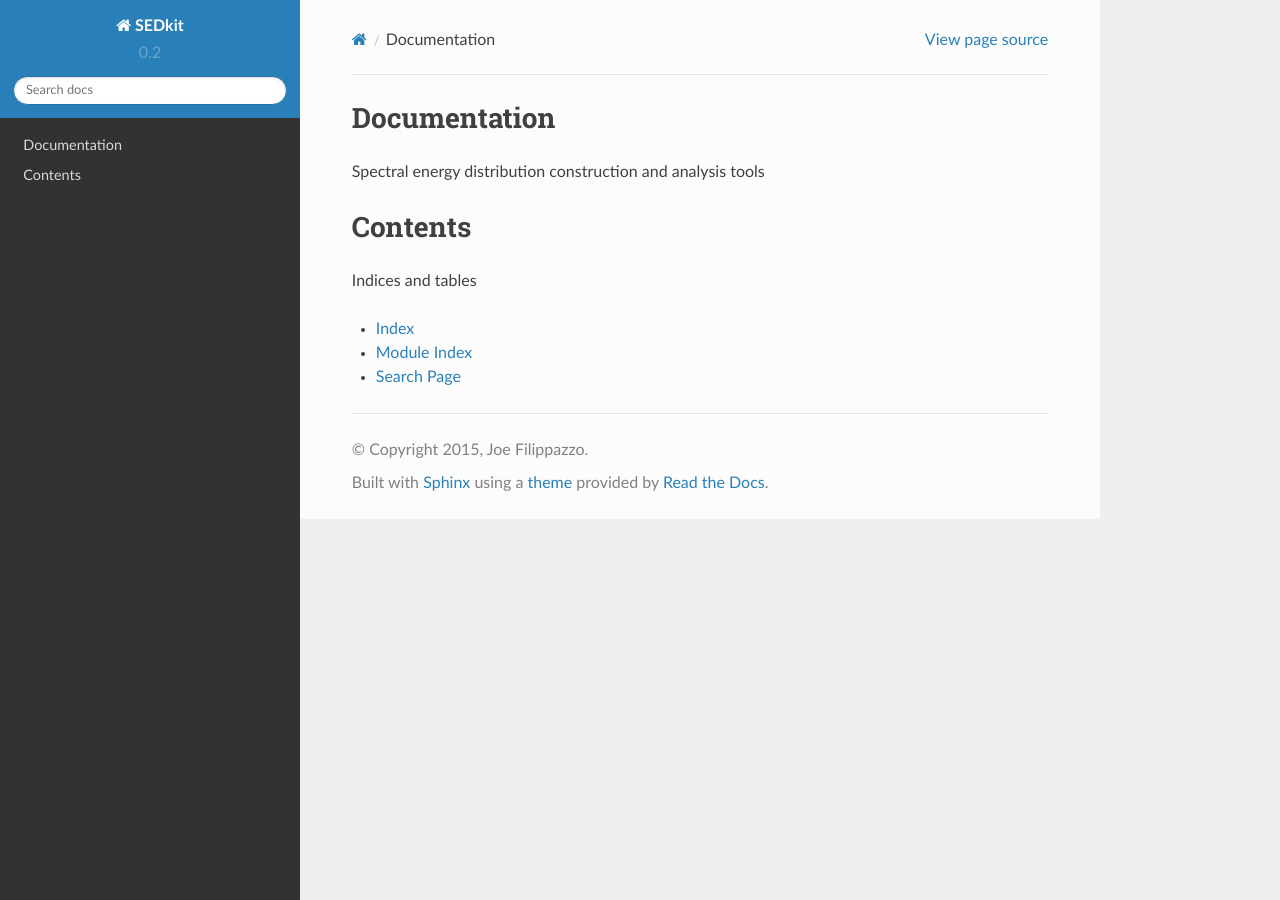
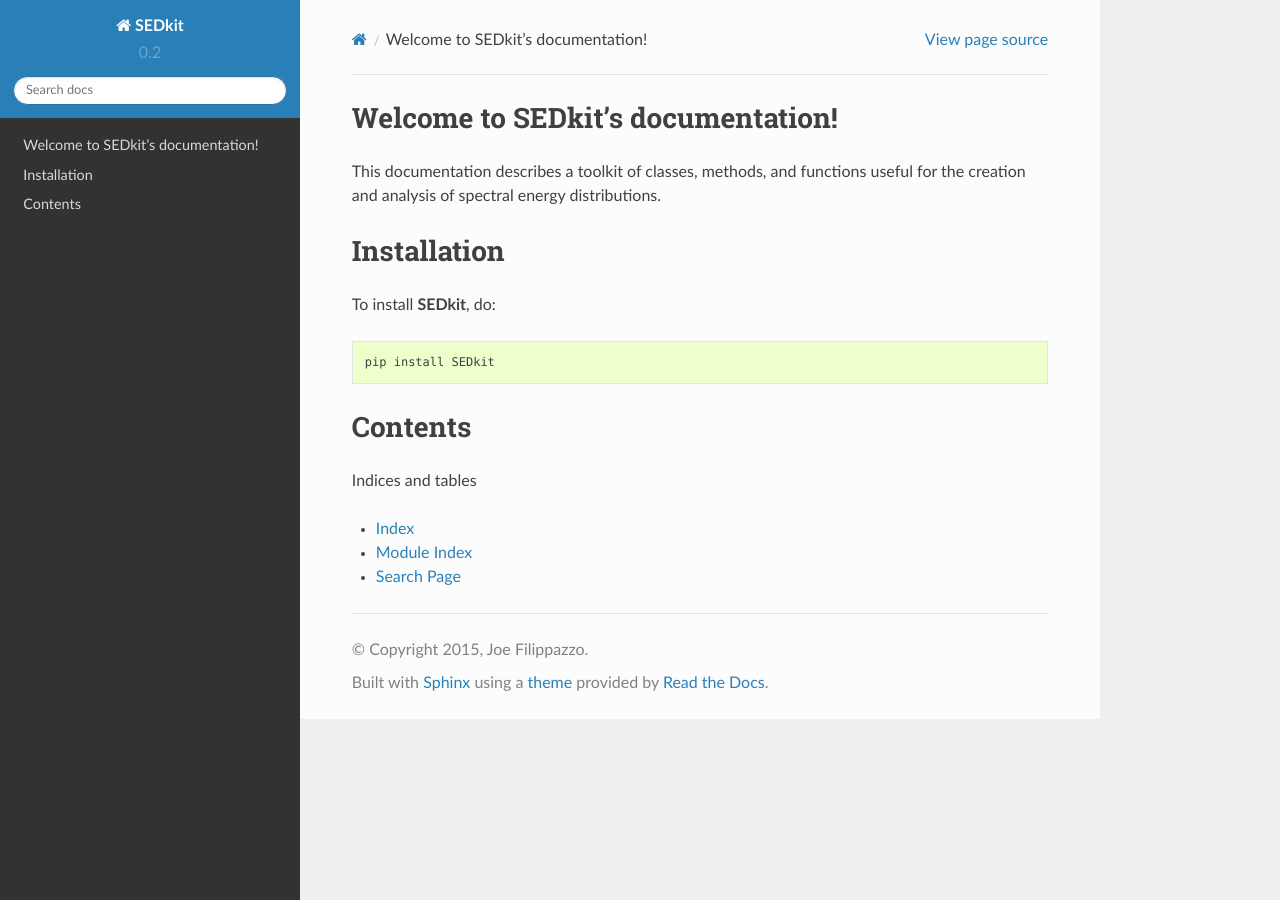
Before and after one commit to BDNYC/sedkit, a Sphinx documentation site: the page built from docs/index.rst, in a window 1280 px wide. Built offline with Sphinx 7.4.7 and the Read the Docs theme 2.0.0, drawn with Linux system fonts in a browser that asks for light colours; pages that are not in the unit, such as notebooks, are missing from menus.

Commit message:
Updated docs

```diff
--- a/docs/index.rst
+++ b/docs/index.rst
@@ -1,7 +1,14 @@
-Documentation
-=============
+Welcome to SEDkit's documentation!
+======================================
 
-Spectral energy distribution construction and analysis tools
+This documentation describes a toolkit of classes, methods, and functions useful for the creation and analysis of spectral energy distributions.
+
+Installation
+============
+
+To install **SEDkit**, do::
+
+    pip install SEDkit
 
 Contents
 ========
```
Also changed, not shown: README.md (+4 -3 lines).
